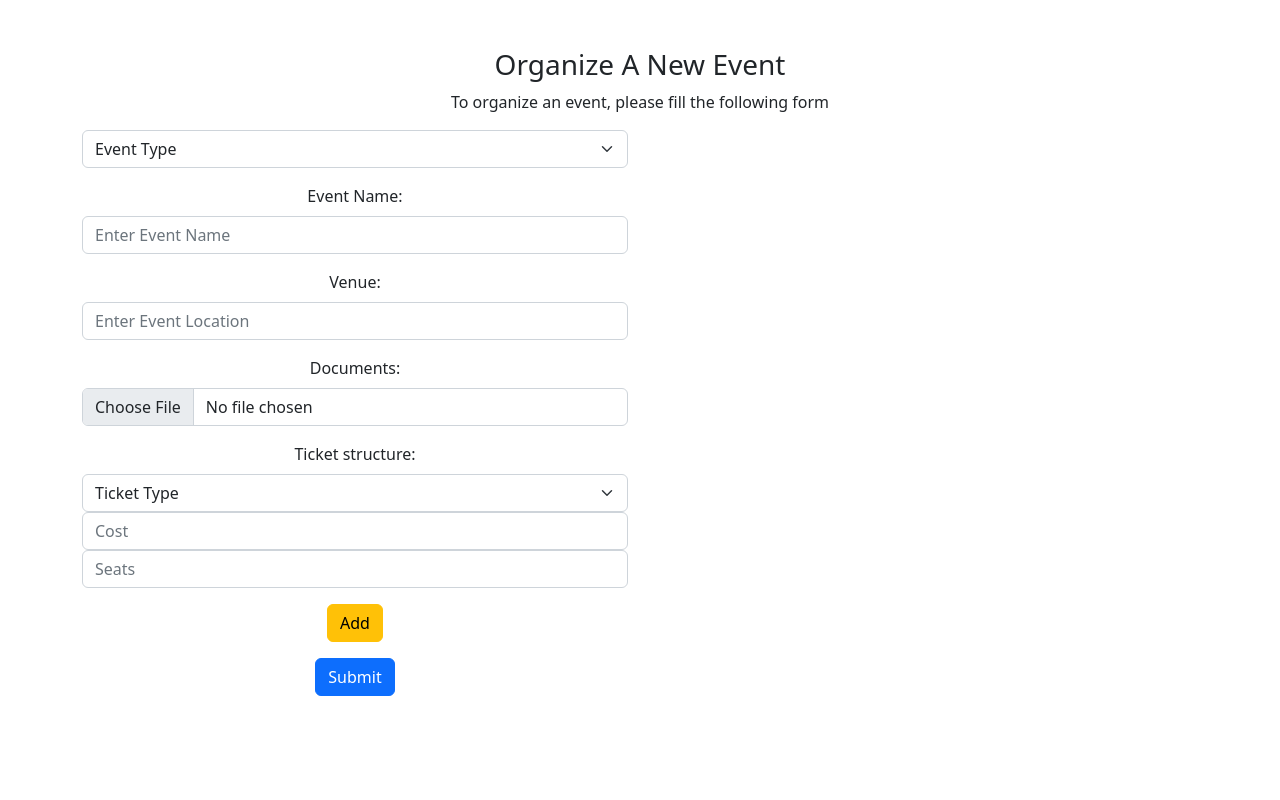
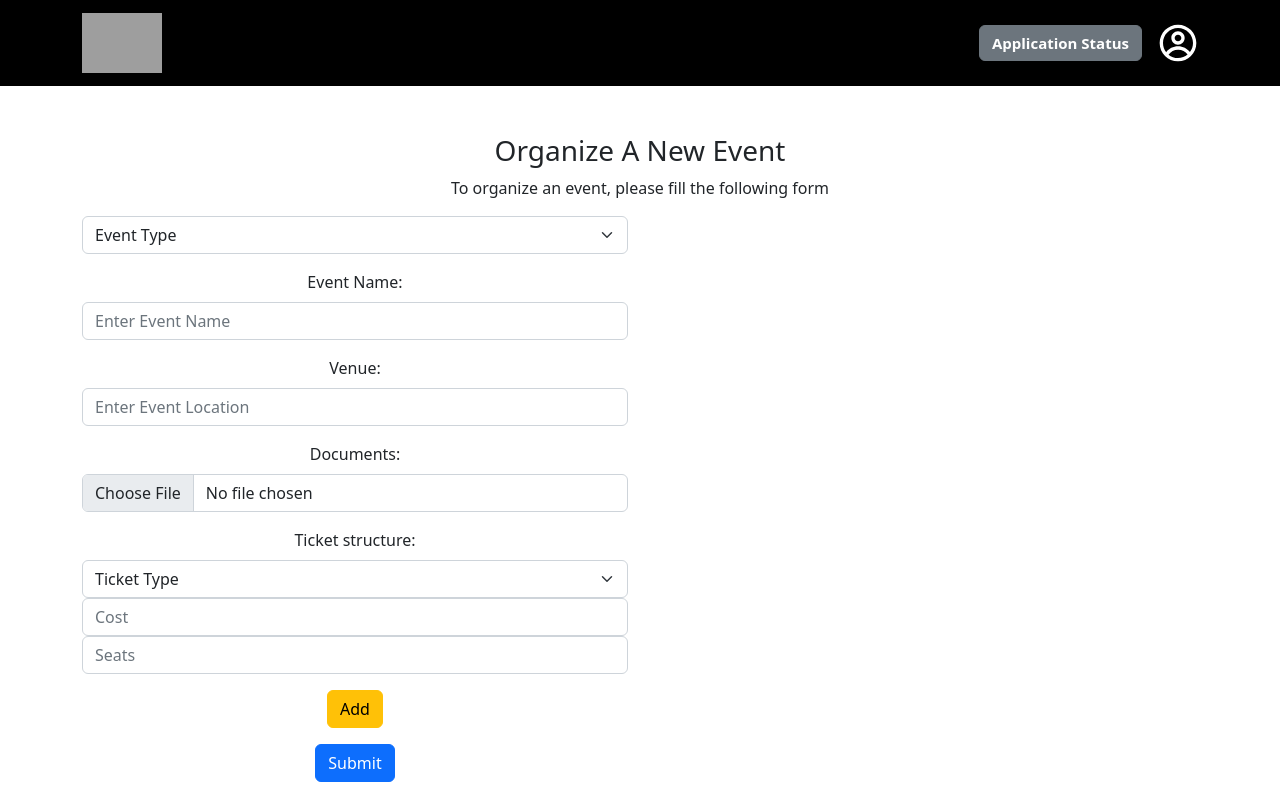
Before and after one commit to shantanussalvi/24_CodeinNode_Hackover3.0, a React (Create React App) app in the folder hackathon_frontend/: page /organize in a window 1280 px wide. Built offline with nearby package versions, Linux system fonts and the light colour scheme; grey boxes are pictures that could not be loaded.

Commit message:
commit_2

```diff
--- a/hackathon_frontend/src/App.js
+++ b/hackathon_frontend/src/App.js
@@ -8,6 +8,7 @@ import Customer from "./components/Customer";
 function App() {
   return (
     <BrowserRouter>
+
       <div className="App">
         <Routes>
           <Route path="/" element={<Home />} />
@@ -15,6 +16,7 @@ function App() {
           <Route path="/trending" element={<Home />} />
           <Route path="/categories" element={<Home />} />
           <Route path="/customer" element={<Customer/>} />
+          <Route path="/organize/status" element={<Home />} />
         </Routes>
       </div>
     </BrowserRouter>
--- a/hackathon_frontend/src/Modules/Organizer.js
+++ b/hackathon_frontend/src/Modules/Organizer.js
@@ -1,10 +1,44 @@
 import React from 'react'
-import { Button, Form } from 'react-bootstrap'
+import { Button, Container, Form, Navbar } from 'react-bootstrap'
+import { Link } from 'react-router-dom'
+import MyNavbar from '../components/MyNavbar'
 import '../styles/organizer.css'
+import { CgProfile } from "react-icons/cg";
 
 const Organizer = () => {
+
     return (
-        <div className="container mt-5">
+        <>
+            <section className="customer">
+        <Navbar
+          expand="lg"
+          variant="dark"
+          className="sticky-top"
+          style={{ backgroundColor: "black",boxShadow: '1px 2px 3px',
+          color: 'white'}}
+        >
+          <Container>
+            <Navbar.Brand
+              href="#home"
+              className="fw-bold"
+              style={{ marginLeft: 0 }}
+            >
+              <img src="https://bookmyevent.co.za/wp-content/uploads/2020/04/cropped-Logo-header-6.png" height={60} />
+            </Navbar.Brand>
+            <Navbar.Toggle aria-controls="basic-navbar-nav" />
+            <Navbar.Collapse id="basic-navbar-nav">
+              <Button
+                className="text-center text-white ms-auto fw-bold" variant="secondary"
+                style={{ fontSize: 15}} as={Link} to={"/organize/status"}
+              >
+                Application Status
+              </Button>
+            </Navbar.Collapse>
+            <CgProfile className="ms-3" size={40}/>
+          </Container>
+        </Navbar>
+      </section>
+            <div className="container mt-5 org-form">
                 <div className='row'>
                     <h3>Organize A New Event</h3>
                     <p>To organize an event, please fill the following form</p>
@@ -54,6 +88,7 @@ const Organizer = () => {
                     </div>
                 </div>
             </div>
+        </>
     )
 }
 
--- a/hackathon_frontend/src/components/Customer.js
+++ b/hackathon_frontend/src/components/Customer.js
@@ -23,7 +23,7 @@ const Customer = () => {
               className="fw-bold"
               style={{ marginLeft: 0 }}
             >
-              Book My Event
+              <img src="https://bookmyevent.co.za/wp-content/uploads/2020/04/cropped-Logo-header-6.png" height={60} />
             </Navbar.Brand>
             <Navbar.Toggle aria-controls="basic-navbar-nav" />
             <Navbar.Collapse id="basic-navbar-nav">
--- a/hackathon_frontend/src/components/Home.js
+++ b/hackathon_frontend/src/components/Home.js
@@ -15,7 +15,7 @@ const Home = () => {
       <section className="nav">
         <MyNavbar/>
       </section>
-      <section className="carousel" style={{margin:20}}>
+      <section className="carousel" style={{margin:10}}>
         <Carousel>
           <Carousel.Item>
             <img
--- a/hackathon_frontend/src/components/MyNavbar.js
+++ b/hackathon_frontend/src/components/MyNavbar.js
@@ -11,12 +11,12 @@ const MyNavbar = () => {
       <Navbar
         expand="lg"
         variant="dark"
-        className="fixed-top"
-        style={{ backgroundColor: "black"}}
+        className="sticky-top"
+        style={{ backgroundColor: "black", width:"100vw"}}
       >
         <Container>
           <Navbar.Brand href="#home" className="m-2 mx-4 fw-bold">
-            Book My Event
+            <img src="https://bookmyevent.co.za/wp-content/uploads/2020/04/cropped-Logo-header-6.png" height={60} />
           </Navbar.Brand>
           <Navbar.Toggle aria-controls="basic-navbar-nav" />
           <Navbar.Collapse
```
Also changed, not shown: hackathon_frontend/src/images/user-male-circle.png (added). Lines whose indentation alone changed are shown as unchanged.
